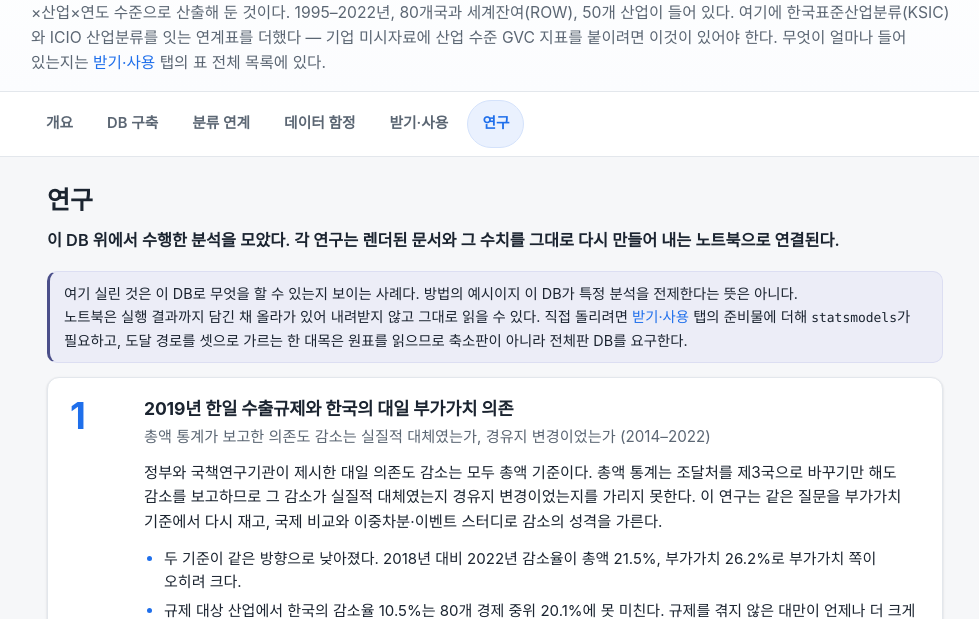
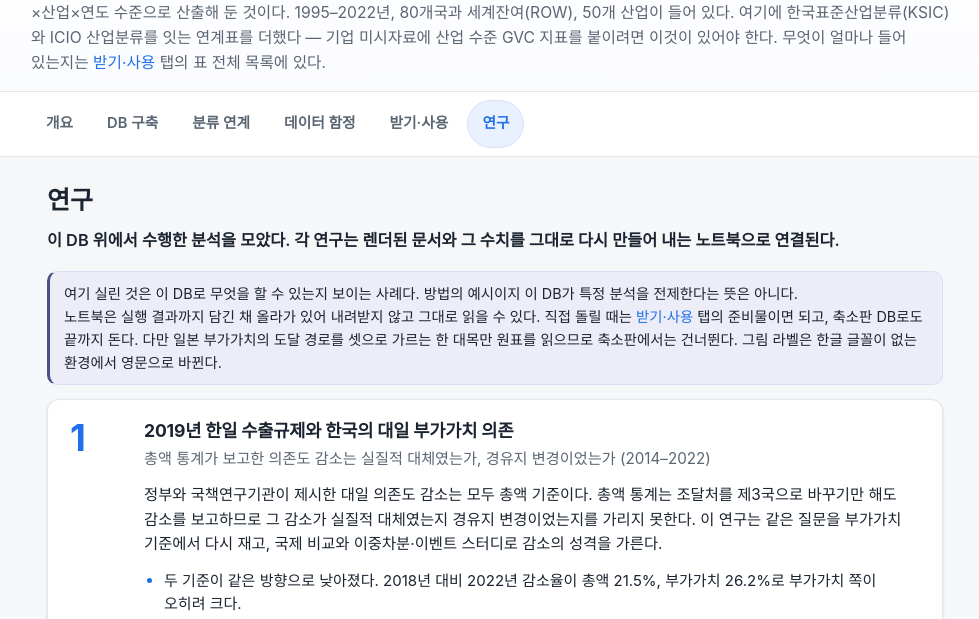
Before and after one commit to pilsunchoi/GVC, a plain HTML site: page docs/index.html in a window 1280 px wide. Both pictures are taken after a click on the tab "연구". Shown: the part 103-722 px from the top of the page, without its empty margins (145-1124 px from the left). Drawn offline with Linux system fonts and the light colour scheme.

Commit message:
노트북 하나로 공개까지 감당하게 고친다
작업본과 공개본을 나누면 정본이 둘이 되어 한쪽 수정이 조용히 지워진다.
대신 노트북 자체를 어느 환경에서든 돌아가게 만든다.

그림 라벨을 L(한글, 영문) 로 감싼다. §0 이 이미 한글 글꼴 유무를 판정하고
있으므로 그 결과를 라벨에 연결했다. 글꼴이 없는 환경에서는 영문으로 물러서
네모로 깨지지 않는다. 표는 언제나 한글이다.

커널을 python3 로 바꾸고, 회귀에 쓰는 statsmodels 를 대시보드 설치 안내에
덧붙인다. 축소판 DB 는 이미 HAS_Z 가드가 처리하므로 도달 경로 분해 한
대목만 건너뛰고 끝까지 돈다. 연구 탭 안내를 그 실제 동작에 맞춘다.

그림 저장 경로가 폴더를 옮긴 뒤에도 analysis/ 를 가리키고 있었다. 저장
코드가 폴더 없으면 조용히 넘어가도록 되어 있어 드러나지 않던 버그다.

Co-Authored-By: Claude Opus 5 <noreply@anthropic.com>

```diff
--- a/docs/index.html
+++ b/docs/index.html
@@ -553,6 +553,7 @@ JOIN mart_gvc_core c
         <h4>패키지 설치</h4>
         <p>터미널(명령 프롬프트 / PowerShell / 터미널)에서 아래를 실행한다. 분석만 하므로 이 4개면 충분하다 — conda나 특정 파이썬 버전은 필요 없다.</p>
         <pre><code>pip install duckdb pandas matplotlib jupyter</code></pre>
+        <p><a href="#" onclick="showTab('research');return false">연구</a> 탭의 노트북은 회귀를 포함하므로 <code>statsmodels</code>를 하나 더 설치한다.</p>
       </li>
       <li>
         <h4>저장소 받기 (스크립트·문서)</h4>
@@ -695,7 +696,7 @@ python scripts/10_export_lite.py</code></pre>
     <div class="wrap">
       <h2 class="h">연구</h2>
       <p class="sub lead">이 DB 위에서 수행한 분석을 모았다. 각 연구는 렌더된 문서와 그 수치를 그대로 다시 만들어 내는 노트북으로 연결된다.</p>
-      <div class="note">여기 실린 것은 이 DB로 무엇을 할 수 있는지 보이는 사례다. 방법의 예시이지 이 DB가 특정 분석을 전제한다는 뜻은 아니다.<br>노트북은 실행 결과까지 담긴 채 올라가 있어 내려받지 않고 그대로 읽을 수 있다. 직접 돌리려면 <a href="#" onclick="showTab('use');return false">받기·사용</a> 탭의 준비물에 더해 <code>statsmodels</code>가 필요하고, 도달 경로를 셋으로 가르는 한 대목은 원표를 읽으므로 축소판이 아니라 전체판 DB를 요구한다.</div>
+      <div class="note">여기 실린 것은 이 DB로 무엇을 할 수 있는지 보이는 사례다. 방법의 예시이지 이 DB가 특정 분석을 전제한다는 뜻은 아니다.<br>노트북은 실행 결과까지 담긴 채 올라가 있어 내려받지 않고 그대로 읽을 수 있다. 직접 돌릴 때는 <a href="#" onclick="showTab('use');return false">받기·사용</a> 탭의 준비물이면 되고, 축소판 DB로도 끝까지 돈다. 다만 일본 부가가치의 도달 경로를 셋으로 가르는 한 대목만 원표를 읽으므로 축소판에서는 건너뛴다. 그림 라벨은 한글 글꼴이 없는 환경에서 영문으로 바뀐다.</div>
 
       <article class="study">
         <div class="study-num">1</div>
```
Also changed, not shown: 1 other file.
